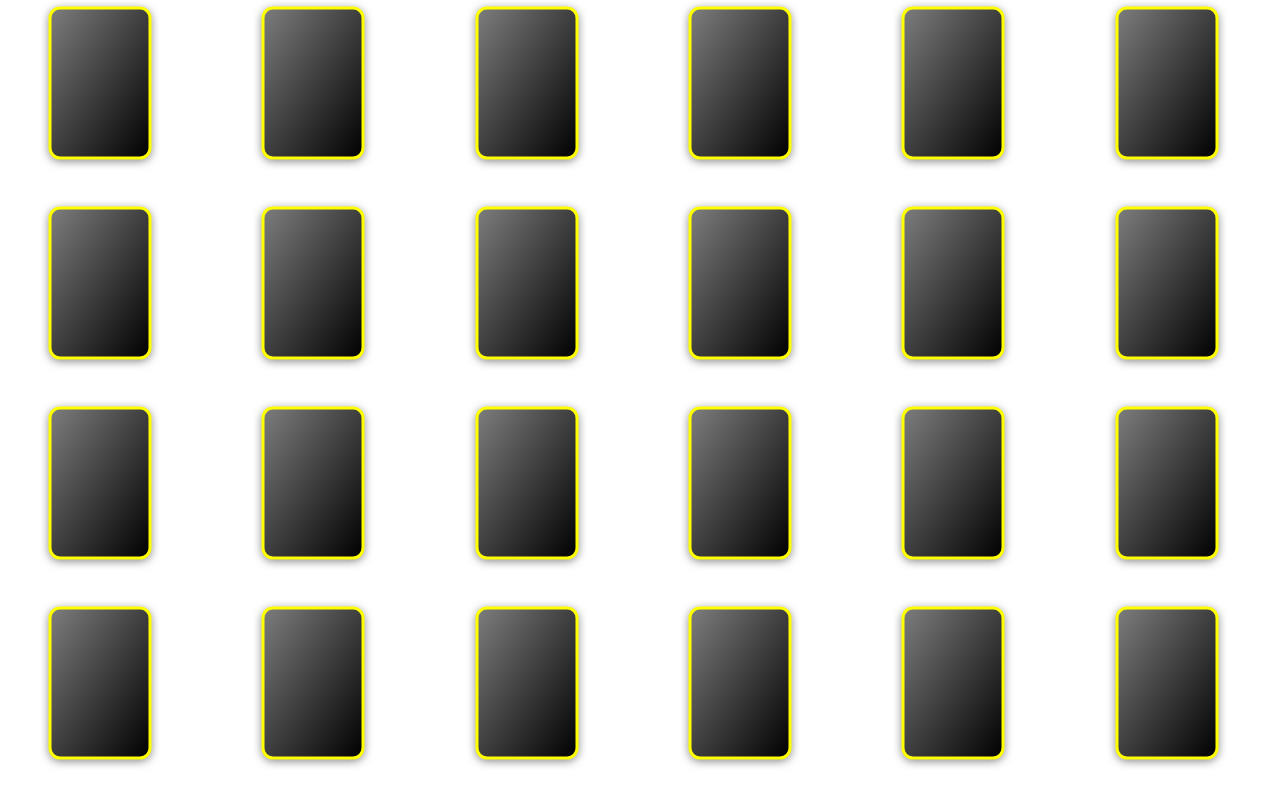
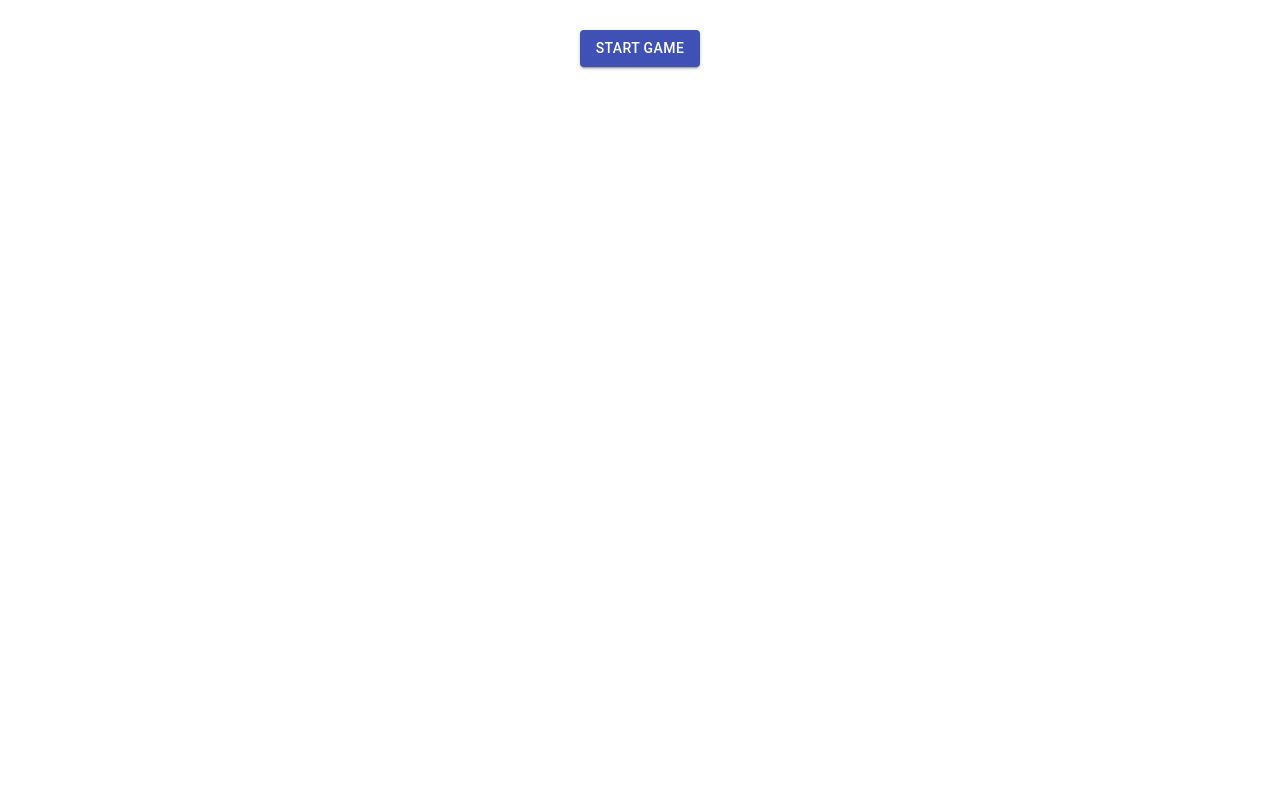
Before and after one commit to glui2/memory-card-game, a React (Create React App) app: page / in a window 1280 px wide. Built offline with nearby package versions, Linux system fonts and the light colour scheme.

Commit message:
start button, generates unshuffled random pairs of numbered cards

```diff
--- a/src/components/Card.css
+++ b/src/components/Card.css
@@ -11,36 +11,51 @@
   margin: auto;
   text-align: center;
   pointer-events: all;
-  x: calc(50% - var(--card-width) / 2);
-  y: 8;
+  x: calc((100% - var(--card-width)) / 2);
+  y: calc((100% - var(--card-height)) / 2);
   width: var(--card-width);
   height: var(--card-height);
+}
+
+.card-text {
+  margin: auto;
+  width: var(--card-width);
+  height: var(--card-height);
+  text-align: center;
+  transform: translate(45%, 50%);
+  font-family: "Trebuchet MS", "Lucida Sans Unicode", "Lucida Grande",
+    "Lucida Sans", Arial, sans-serif;
+  font-size: 16px;
 }
 
 .card-shadow {
   margin: auto;
   text-align: center;
   pointer-events: all;
-  x: calc(50% - var(--card-width) / 2);
-  y: 10;
+  x: calc((100% - var(--card-width)) / 2);
+  y: calc((100% - var(--card-height)) / 2 + 0.5em);
   width: var(--card-width);
   height: var(--card-height);
 }
 
-.card:hover {
+.card-group:hover .card {
   animation: moveCard 1000ms ease-in-out both infinite;
 }
 
-.showWhite {
+.card-group:hover .card-text {
+  animation: tranform() 1000ms ease-in-out both infinite;
+}
+
+.show-white {
   fill: url(#white-gradient);
 }
 
-.showBlack {
+.show-black {
   fill: url(#black-gradient);
 }
 
 @keyframes moveCard {
   50% {
-    y: 3;
+    y: calc((100% - var(--card-height)) / 2 - 0.5em);
   }
 }
--- a/src/components/Card.js
+++ b/src/components/Card.js
@@ -1,8 +1,9 @@
 import React, { useState } from "react";
 import "./Card.css";
 
-const Card = () => {
+const Card = (props) => {
   const [isCardOpenedState, setIsCardOpenedState] = useState(false);
+  const cardValue = props.value;
 
   const flipCard = () => {
     if (isCardOpenedState) {
@@ -37,14 +38,22 @@ const Card = () => {
         fill="grey"
         filter="url(#shadow)"
       />
+      <g className="card-group">
         <rect
-        className={isCardOpenedState ? "card showWhite" : "card showBlack"}
+          className={isCardOpenedState ? "card show-white" : "card show-black"}
           stroke="yellow"
           strokeWidth="3"
           rx="10"
           ry="10"
           onClick={flipCard}
         />
+        <text
+          visibility={isCardOpenedState ? "visible" : "hidden"}
+          className="card-text"
+        >
+          {cardValue}
+        </text>
+      </g>
     </svg>
   );
 };
--- /dev/null
+++ b/src/pages/MainPage.css
@@ -0,0 +1,3 @@
+.mainPage {
+  margin: 30px;
+}
--- a/src/pages/MainPage.js
+++ b/src/pages/MainPage.js
@@ -1,83 +1,45 @@
 import React, { useState } from "react";
 import { Card } from "../components/Card";
 import Grid, { GridSpacing } from "@material-ui/core/Grid";
+import { Button } from "@material-ui/core";
+import "./MainPage.css";
 
 const MainPage = () => {
+  const [cardValues, setCardValues] = useState([]);
+
+  const generateCardValues = () => {
+    const randomArray = [];
+
+    for (var i = 0; i < 10; i++) {
+      randomArray[i] = Math.floor(Math.random() * 10);
+    }
+
+    const pairsArray = randomArray.concat(randomArray);
+    pairsArray.map((value) => {
+      console.log(value);
+    });
+    setCardValues(pairsArray);
+  };
+
   return (
-    <div>
+    <div className="mainPage">
       <Grid container direction="row">
-        <Grid item xs={2}>
-          <Card></Card>
+        <Grid item xs={12}>
+          <Button
+            variant="contained"
+            color="primary"
+            onClick={generateCardValues}
+          >
+            Start Game
+          </Button>
         </Grid>
-        <Grid item xs={2}>
-          <Card></Card>
-        </Grid>
-        <Grid item xs={2}>
-          <Card></Card>
-        </Grid>
-        <Grid item xs={2}>
-          <Card></Card>
-        </Grid>
-        <Grid item xs={2}>
-          <Card></Card>
-        </Grid>
-        <Grid item xs={2}>
-          <Card></Card>
-        </Grid>
-        <Grid item xs={2}>
-          <Card></Card>
-        </Grid>
-        <Grid item xs={2}>
-          <Card></Card>
-        </Grid>
-        <Grid item xs={2}>
-          <Card></Card>
-        </Grid>
-        <Grid item xs={2}>
-          <Card></Card>
-        </Grid>
-        <Grid item xs={2}>
-          <Card></Card>
-        </Grid>
-        <Grid item xs={2}>
-          <Card></Card>
-        </Grid>
-        <Grid item xs={2}>
-          <Card></Card>
-        </Grid>
-        <Grid item xs={2}>
-          <Card></Card>
-        </Grid>
-        <Grid item xs={2}>
-          <Card></Card>
-        </Grid>
-        <Grid item xs={2}>
-          <Card></Card>
-        </Grid>
-        <Grid item xs={2}>
-          <Card></Card>
-        </Grid>
-        <Grid item xs={2}>
-          <Card></Card>
-        </Grid>
-        <Grid item xs={2}>
-          <Card></Card>
-        </Grid>
-        <Grid item xs={2}>
-          <Card></Card>
-        </Grid>
-        <Grid item xs={2}>
-          <Card></Card>
-        </Grid>
-        <Grid item xs={2}>
-          <Card></Card>
-        </Grid>
-        <Grid item xs={2}>
-          <Card></Card>
-        </Grid>
-        <Grid item xs={2}>
-          <Card></Card>
-        </Grid>
+        {cardValues.map((value, index) => {
+          return (
+            <Grid item xs={2} key={index}>
+              <Card value={value}></Card>
+            </Grid>
+          );
+        })}
       </Grid>
     </div>
   );
```
Lines whose indentation alone changed are shown as unchanged.
